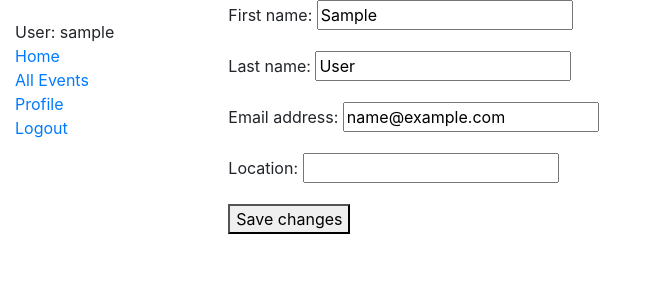
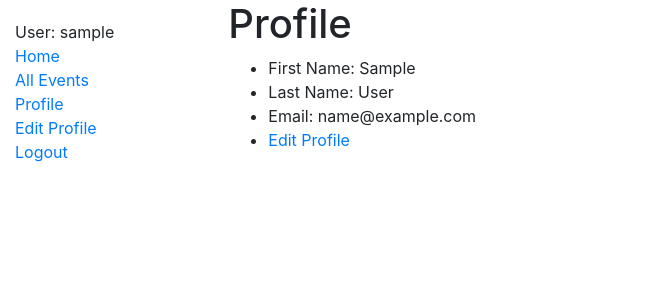
Before and after one commit to bigdogcatverify/verifypoc, a Django app: a page that uses verifypoc/verify/templates/base.html in a window 1280 px wide. Shown: the top 300 px of the page, without its empty margins (0-647 px from the left). Run offline with Django 3.2, Linux system fonts and the light colour scheme; the visitor is signed in with stand-in values (Sample User, id 1); data comes from the database, SQL or seed files in the repository; some libraries are stand-ins or nearby versions.

Commit message:
Little bit of clean up of the tabs

```diff
--- a/verifypoc/verify/forms.py
+++ b/verifypoc/verify/forms.py
@@ -81,4 +81,4 @@ class UserForm(forms.ModelForm):
 class ProfileForm(forms.ModelForm):
     class Meta:
         model = Profile
-        fields = ('location',)
+        fields = ('location', 'birth_date')
--- a/verifypoc/verify/templates/base.html
+++ b/verifypoc/verify/templates/base.html
@@ -19,7 +19,8 @@
             <li>User: {{ user.get_username }}</li>
             <li><a href="{% url 'hello_world' %}">Home</a></li>
             <li><a href="{% url 'events' %}">All Events</a></li>
-            <li><a href="{% url 'update_profile' %}">Profile</a></li>
+            <li><a href="{% url 'profile' %}">Profile</a></li>
+            <li><a href="{% url 'update_profile' %}">Edit Profile</a></li>
             <li><a href="{% url 'logout'%}?next={{request.path}}">Logout</a></li>
           {% else %}
             <li><a href="{% url 'login'%}?next={{request.path}}">Login</a></li>
--- a/verifypoc/verify/templates/verify/profile.html
+++ b/verifypoc/verify/templates/verify/profile.html
@@ -1,5 +1,6 @@
 {% extends "base.html" %}
 {% block content %}
+  <h1>Edit Profile</h1>
 <form method="post">
   {% csrf_token %}
   {{ user_form.as_p }}
--- /dev/null
+++ b/verifypoc/verify/templates/verify/profile_list.html
@@ -0,0 +1,21 @@
+{% extends "base.html" %}
+
+{% block content %}
+  <h1>Profile</h1>
+  {% if my_profile_list %}
+  <ul>
+      {% for object in my_profile_list %}
+      <li>First Name: {{ object.first_name }}</li>
+      <li>Last Name: {{ object.last_name }}</li>
+      <li>Email: {{ object.email }}</li>
+      {% endfor %}
+      {% for object in profile_list %}
+      {% if object.location %}
+      <li>Location: {{ object.location }}</li>
+      <li>DOB: {{ object.birth_date }}</li>
+      {% endif %}
+      {% endfor %}
+    <li><a href="{% url 'update_profile' %}">Edit Profile</a></li>
+  </ul>
+  {% endif %}
+{% endblock %}
--- a/verifypoc/verify/urls.py
+++ b/verifypoc/verify/urls.py
@@ -7,5 +7,6 @@ urlpatterns = [
     path('events/', views.EventListView.as_view(), name='events'),
     path('add_event/', views.add_event, name='add_event'),
     path('add_work_event/', views.add_work_event, name='add_work_event'),
-    path('profile/', views.update_profile, name='update_profile'),
+    path('update_profile/', views.update_profile, name='update_profile'),
+    path('profile/', views.ProfileListView.as_view(), name='profile'),
 ]
--- a/verifypoc/verify/views.py
+++ b/verifypoc/verify/views.py
@@ -10,7 +10,7 @@ from django.db import transaction
 from django.contrib import messages
 from django.utils.translation import ugettext_lazy as _
 
-from .models import LivingItem, WorkItem
+from .models import LivingItem, WorkItem, User, Profile
 from .forms import EnterLivingForm, EnterWorkForm, UserForm, ProfileForm
 
 
@@ -101,7 +101,7 @@ def update_profile(request):
             messages.success(request, _('Profile successfully updated'))
             return redirect('hello_world')
         else:
-            messages.error(request, _('Please fix the erros'))
+            messages.error(request, _('Please fix the errors'))
     else:
         user_form = UserForm(instance=request.user)
         profile_form = ProfileForm(instance=request.user.profile)
@@ -109,3 +109,20 @@ def update_profile(request):
         'user_form': user_form,
         'profile_form': profile_form
     })
+
+
+class ProfileListView(LoginRequiredMixin, generic.ListView):
+    model = User
+    context_object_name = 'my_profile_list'
+    template_name = 'verify/profile_list.html'
+
+    def get_context_data(self, **kwargs):
+        context = super(ProfileListView, self).get_context_data(**kwargs)
+        context.update({
+            'profile_list': Profile.objects.all(),
+        })
+
+        return context
+
+    def get_queryset(self):
+        return User.objects.filter(username=self.request.user)
```
Also changed, not shown: verifypoc/verify/templates/verify/livingitem_list.html (+6 -2 lines).
